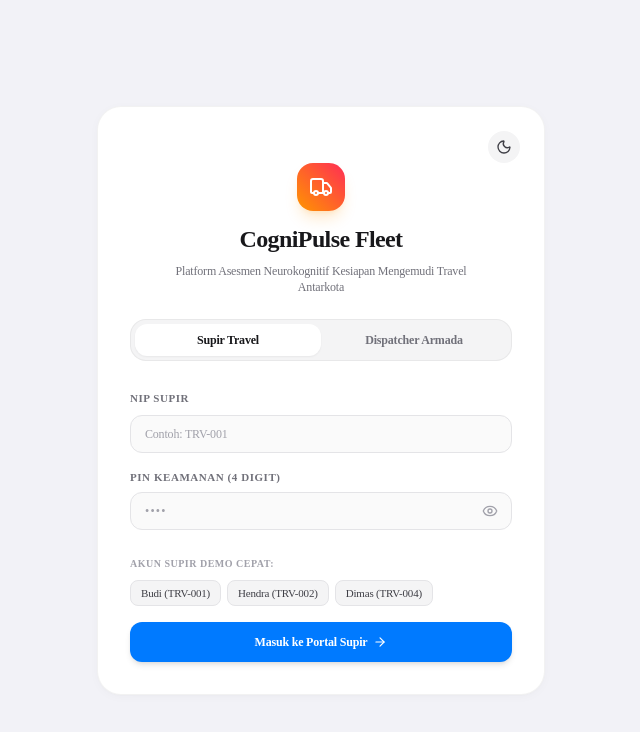
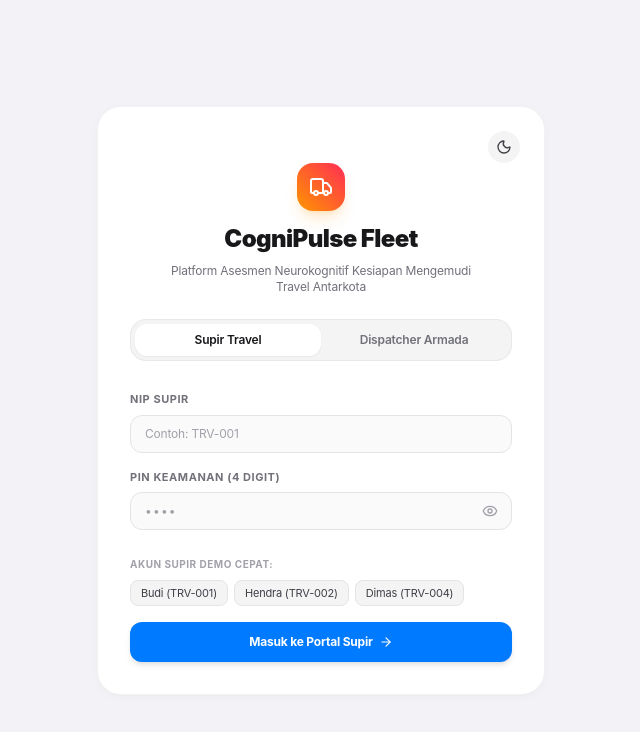
Before and after one commit to feb027/cognipulse, a Next.js app: page / in a window 1280 px wide. Shown: the top 732 px of the page, without its empty margins (319-959 px from the left). Built offline with nearby package versions, Linux system fonts and the light colour scheme.

Commit message:
fix(font): restore Inter font from next/font/google in RootLayout

```diff
--- a/src/app/layout.tsx
+++ b/src/app/layout.tsx
@@ -1,6 +1,13 @@
 import type { Metadata } from 'next';
+import { Inter } from 'next/font/google';
 import './globals.css';
 import { ThemeProvider } from '@/components/theme/ThemeContext';
+
+const sansFont = Inter({
+  subsets: ['latin'],
+  variable: '--font-sans',
+  display: 'swap',
+});
 
 export const metadata: Metadata = {
   title: 'CogniPulse — Apple Health Neuro-Vitals & Gemini Clinical Copilot',
@@ -15,7 +22,7 @@
   children: React.ReactNode;
 }>) {
   return (
-    <html lang="id" className="light" suppressHydrationWarning>
+    <html lang="id" className={`light ${sansFont.variable}`} suppressHydrationWarning>
       <body className="min-h-[100dvh] font-sans antialiased selection:bg-apple-blue/20 selection:text-apple-blue">
         <ThemeProvider>
           <div className="flex flex-col min-h-[100dvh]">
```
